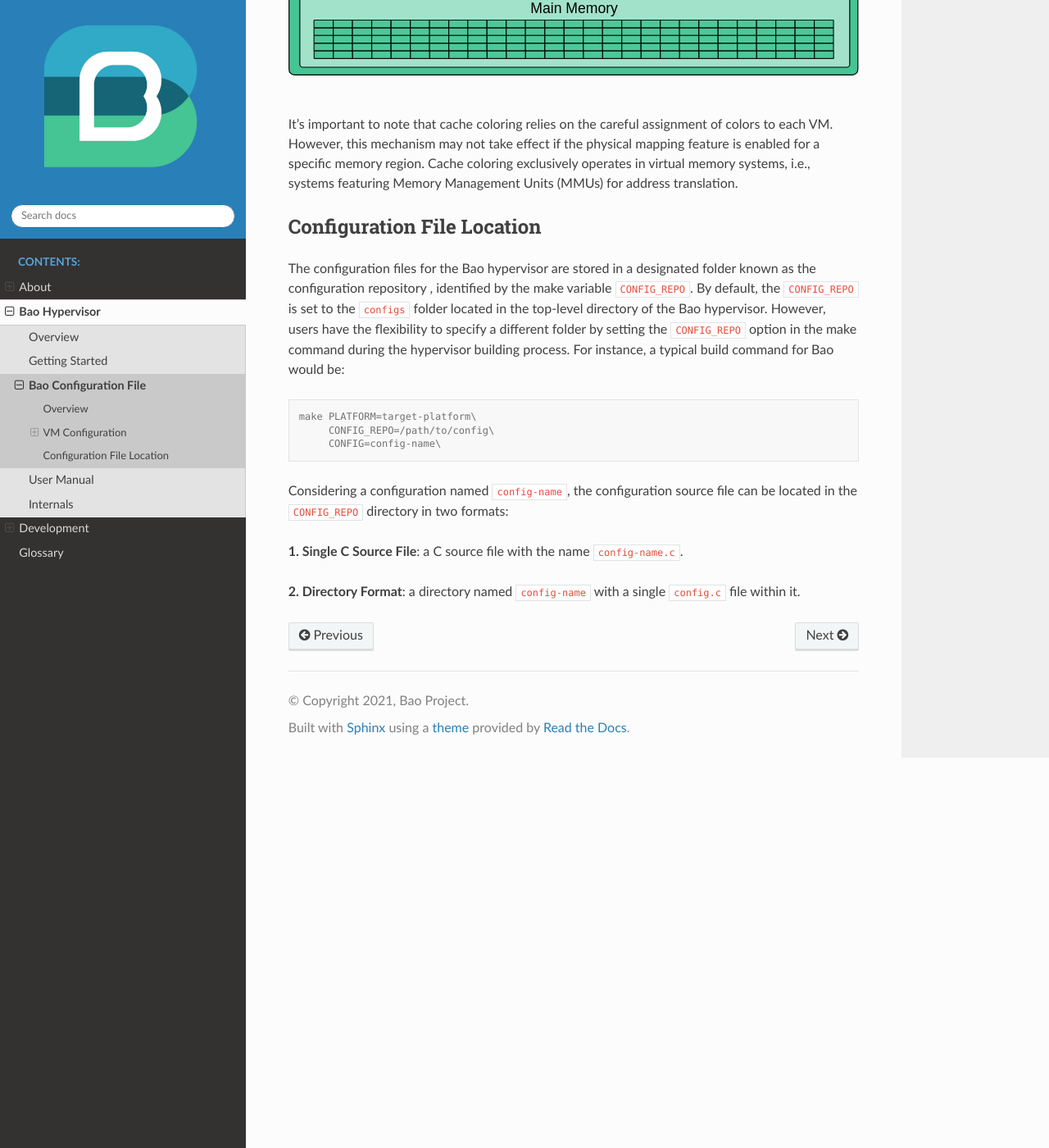
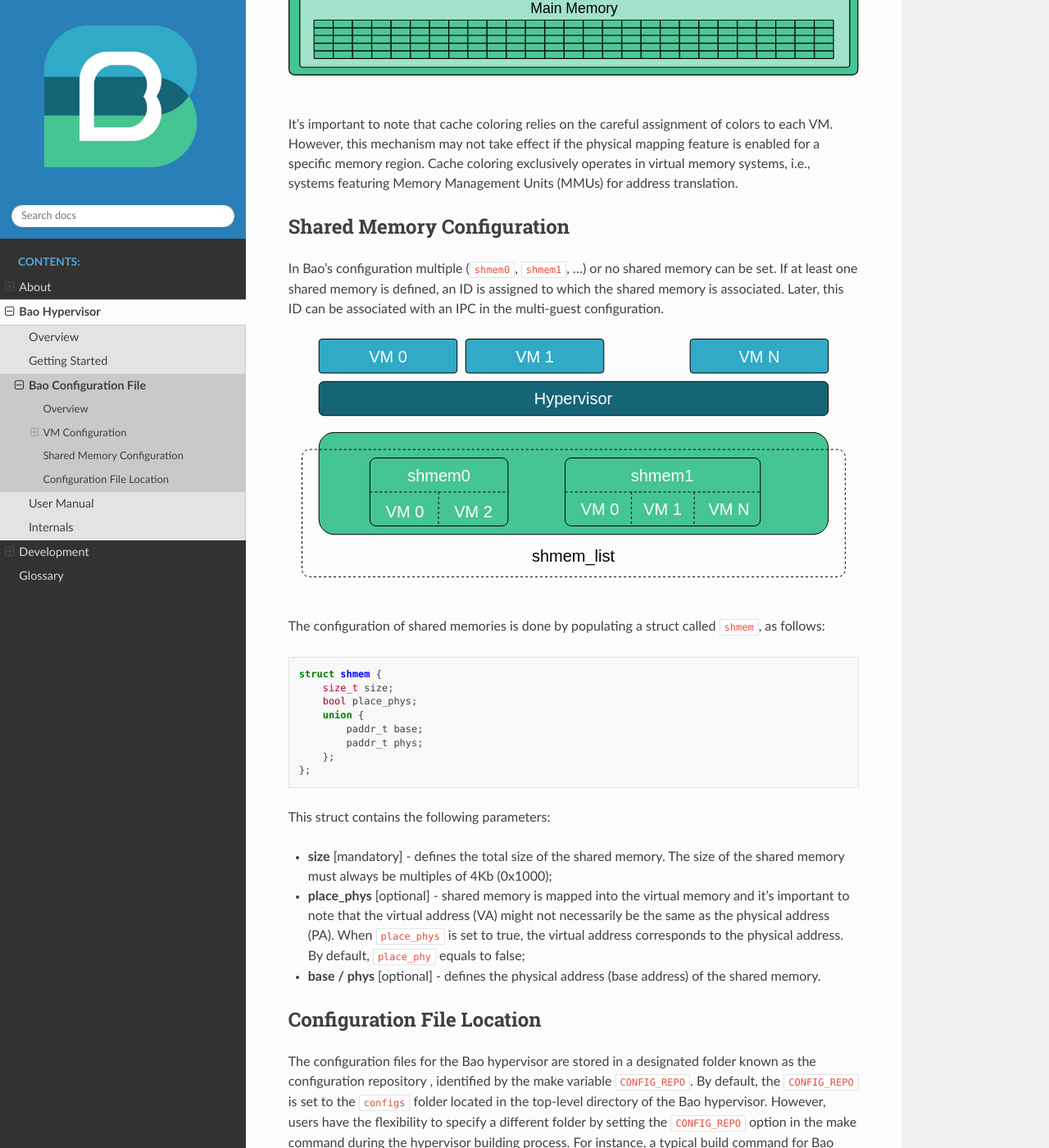
Before and after one commit to bao-project/bao-docs, a Sphinx documentation site: the page built from source/bao_hyp/config.rst, in a window 1280 px wide and 1400 px high, scrolled down 11124 px. Shown: the whole window at 82% size. Built offline with Sphinx 7.4.7 and the Read the Docs theme 2.0.0, drawn with Linux system fonts in a browser that asks for light colours.

Commit message:
feat(doc): add shared memory configuration
Signed-off-by: Diogo21Costa <diogoandreveigacosta@gmail.com>

```diff
--- a/source/bao_hyp/config.rst
+++ b/source/bao_hyp/config.rst
@@ -529,6 +529,46 @@
 specific memory region. Cache coloring exclusively operates in virtual memory systems, i.e.,
 systems featuring Memory Management Units (MMUs) for address translation.
 
+Shared Memory Configuration
+---------------------------
+.. _Shared Memory Configuration:
+
+In Bao's configuration multiple (``shmem0``, ``shmem1``, ...) or no shared memory can be set. If
+at least one shared memory is defined, an  ID is assigned to which the shared memory is
+associated. Later, this ID can be associated with an IPC in the multi-guest configuration.
+
+.. figure:: img/shmem.svg
+    :align: center
+    :name: shmem-fig
+
+|
+
+The configuration of shared memories is done by populating a struct called
+``shmem``, as follows:
+
+.. code-block:: c
+
+    struct shmem {
+        size_t size;
+        bool place_phys;
+        union {
+            paddr_t base;
+            paddr_t phys;
+        };
+    };
+
+
+This struct contains the following parameters:
+
+- **size** [mandatory] - defines the total size of the shared memory. The size of the shared \
+  memory must always be multiples of 4Kb (0x1000);
+- **place_phys** [optional] - shared memory is mapped into the virtual memory and it's \
+  important to note that the virtual address (VA) might not necessarily be the same as the \
+  physical address (PA). When ``place_phys`` is set to true, the virtual address corresponds to \
+  the physical address. By default, ``place_phy`` equals to false;
+- **base / phys** [optional] - defines the physical address (base address) of the shared memory.
+
+
 Configuration File Location
 ---------------------------
 
```
Also changed, not shown: source/bao_hyp/img/shmem.svg (added).
